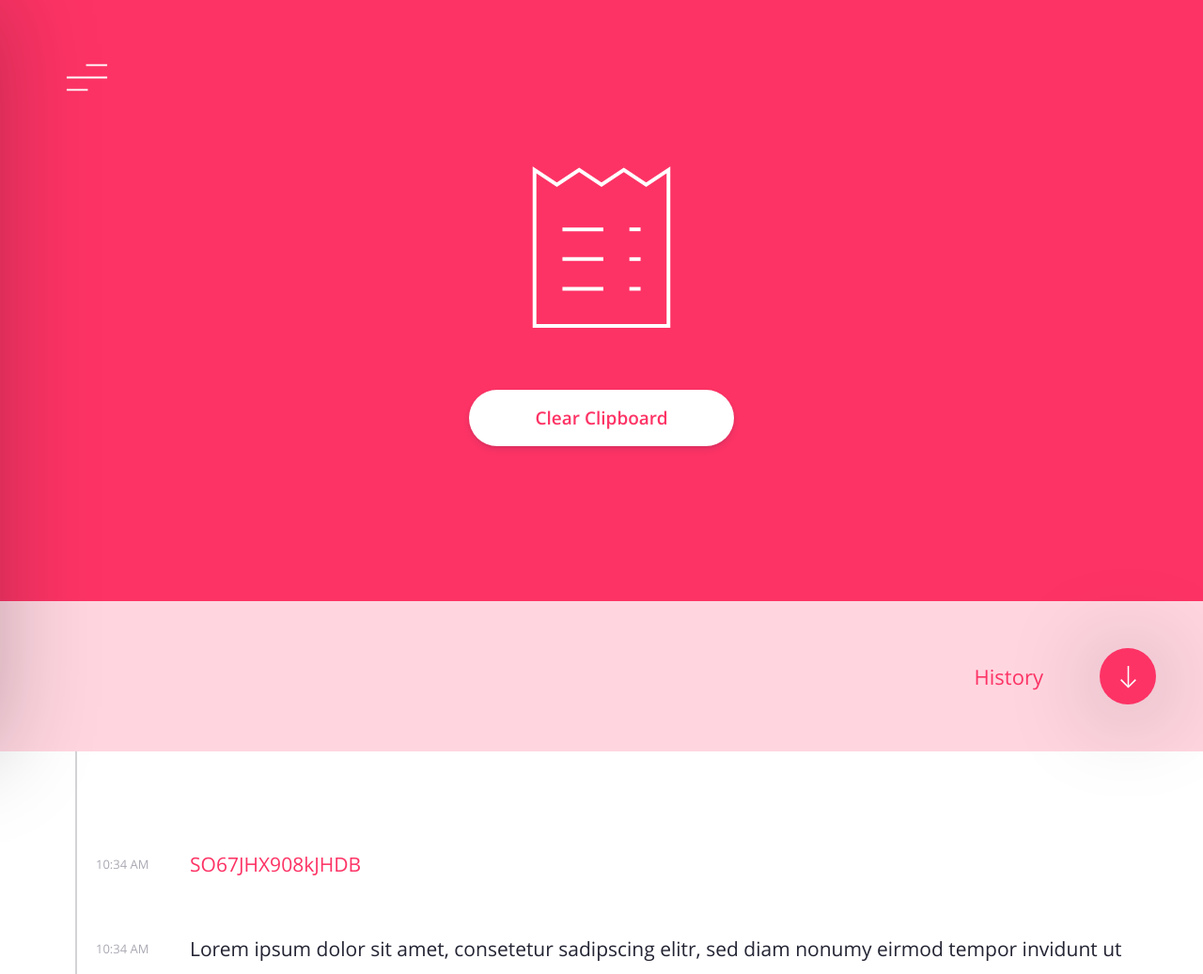
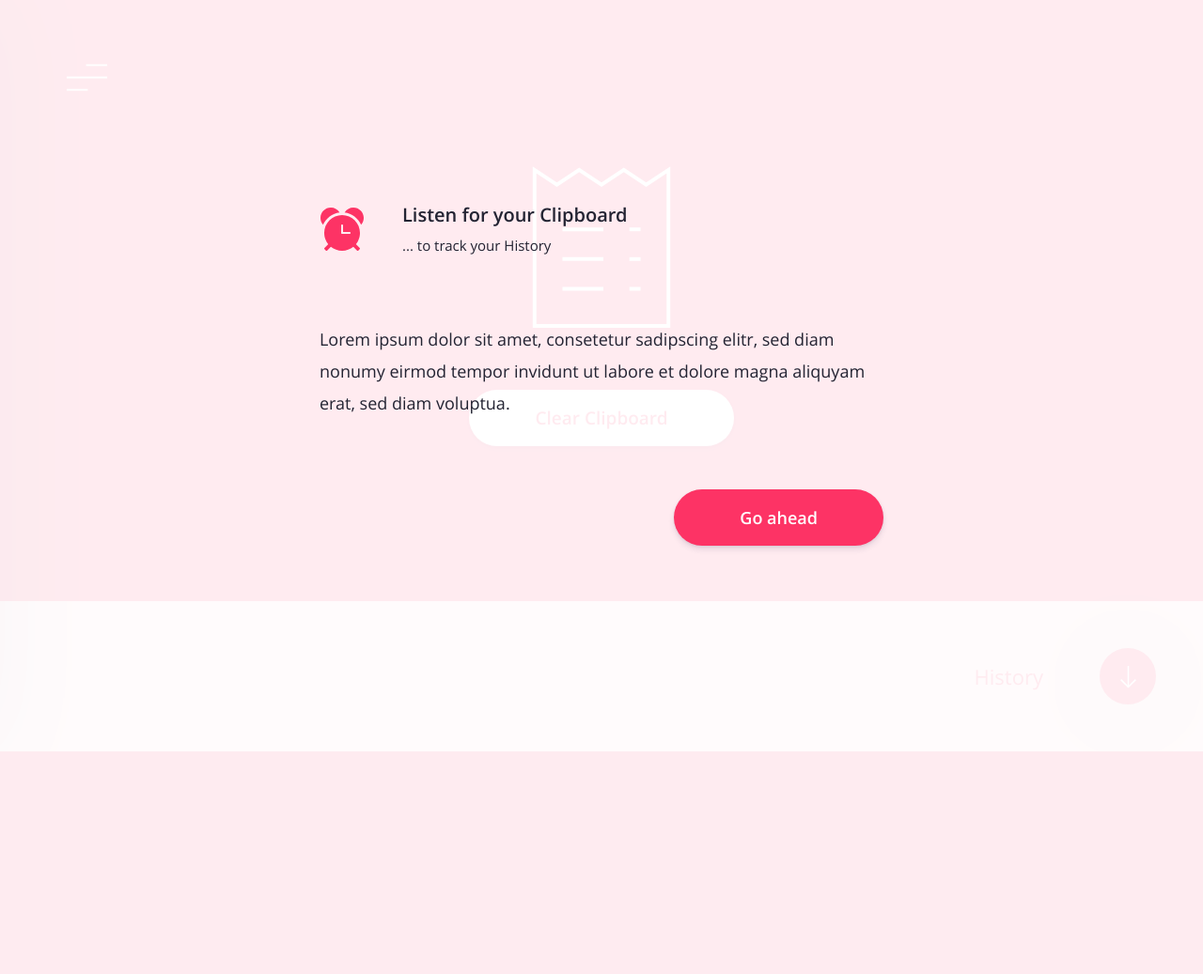
Before and after one commit to jonhue/my-clipboard, a Node project: template My Clipboard/index.jade in a window 1280 px wide. Shown: the top 1037 px of the page at 94% size. After the commit the page ends 800 px from the top, so only its background shows below. Run offline with Node 20 templates, Linux system fonts and the light colour scheme; the template is opened without the code that fills it, so the values that code supplies are empty; some libraries are stand-ins or nearby versions.

Commit message:
Minor Improvements & Enable BackgroundTask on Startup

```diff
--- a/My Clipboard/app/_app.jade
+++ b/My Clipboard/app/_app.jade
@@ -1,3 +1,4 @@
+include layouts/_run.jade
 include layouts/_nav.jade
 
 #layout-wrapper
--- /dev/null
+++ b/My Clipboard/app/icons/_history.html
@@ -0,0 +1,7 @@
+<svg class="nc-icon glyph" xmlns="http://www.w3.org/2000/svg" xmlns:xlink="http://www.w3.org/1999/xlink" x="0px" y="0px" width="48px" height="48px" viewBox="0 0 48 48">
+    <g>
+        <path data-color="color-2" fill="#fd3365" d="M21.316,6.17C19.37,3.068,15.931,1,12,1C5.925,1,1,5.925,1,12 c0,2.809,1.062,5.363,2.794,7.307C6.831,12.274,13.436,7.133,21.316,6.17z"></path>
+        <path data-color="color-2" fill="#fd3365" d="M26.684,6.17C28.63,3.068,32.069,1,36,1c6.075,0,11,4.925,11,11 c0,2.809-1.062,5.363-2.794,7.307C41.169,12.274,34.564,7.133,26.684,6.17z"></path>
+        <path fill="#fd3365" d="M38.769,39.941C41.411,36.678,43,32.526,43,28c0-10.493-8.507-19-19-19S5,17.507,5,28 c0,4.526,1.589,8.678,4.231,11.941l-3.938,3.938c-0.391,0.391-0.391,1.024,0,1.414l1.414,1.414c0.391,0.391,1.024,0.391,1.414,0 l3.938-3.938C15.322,45.411,19.474,47,24,47s8.678-1.589,11.941-4.231l3.938,3.938c0.391,0.391,1.024,0.391,1.414,0l1.414-1.414 c0.391-0.391,0.391-1.024,0-1.414L38.769,39.941z M32,29h-8c-0.552,0-1-0.448-1-1v-8c0-0.552,0.448-1,1-1s1,0.448,1,1v7h7 c0.552,0,1,0.448,1,1S32.552,29,32,29z"></path>
+    </g>
+</svg>
--- /dev/null
+++ b/My Clipboard/app/layouts/_run.jade
@@ -0,0 +1,11 @@
+section#run
+    .wrapper
+        .top
+            include ../icons/_history.html
+            .wrapper
+                h3 Listen for your Clipboard
+                p.small ... to track your History
+        .middle
+            p Lorem ipsum dolor sit amet, consetetur sadipscing elitr, sed diam nonumy eirmod tempor invidunt ut labore et dolore magna aliquyam erat, sed diam voluptua.
+        .bottom
+            button#run-background-task Go ahead
--- a/My Clipboard/css/layouts/_layouts.sass
+++ b/My Clipboard/css/layouts/_layouts.sass
@@ -1,3 +1,4 @@
+@import run
 @import nav
 @import header
 @import history
--- /dev/null
+++ b/My Clipboard/css/layouts/_run.sass
@@ -0,0 +1,31 @@
+#run
+    display: flex
+    justify-content: center
+    align-items: center
+    position: fixed
+    z-index: 4
+    top: 0
+    left: 0
+    width: 100%
+    height: 100vh
+    background: rgba($white, .9)
+    opacity: 1
+    transition: all .75s ease-in-out
+    &.hide
+        top: -100vh
+        opacity: 1
+    & > .wrapper
+        width: 600/$dfs+rem
+        max-width: 80%
+        .top
+            display: flex
+            align-items: center
+            & > .wrapper
+                margin-left: 40/$dfs+rem
+                h3
+                    margin-bottom: 15/$dfs+rem
+        .middle
+            margin: 75/$dfs+rem 0
+        .bottom
+            display: flex
+            flex-direction: row-reverse
--- a/My Clipboard/js/events.js
+++ b/My Clipboard/js/events.js
@@ -53,6 +53,9 @@
         $('#clear-clipboard').click(function() {
             clearClipboard();
         });
+        $('#run-background-task').click(function() {
+            runBackgroundTask();
+        });
 
     } else {
         // jQuery not loaded!
--- a/My Clipboard/js/events.min.js
+++ b/My Clipboard/js/events.min.js
@@ -1 +1 @@
-$(document).ready(function(){if(window.jQuery){fixBar();transformBar();$(window).resize(function(){location.reload()});$(window).scroll(function(){fixBar();transformBar()});$("#up").click(function(){up()});$("#down").click(function(){down()});$("#navigation h1.clipboard").click(function(){toggleMenu();closePro();up()});$("#navigation h1.pro").click(function(){toggleMenu();openPro()});$("#nav-open, #nav-close").click(function(){toggleMenu()});$("#pro .top").click(function(){openPro()});$("#pro-close").click(function(){closePro()});$("#more-arrow").click(function(){openPro()});$("#clear-clipboard").click(function(){clearClipboard()})}else{}});
+$(document).ready(function(){if(window.jQuery){fixBar();transformBar();$(window).resize(function(){location.reload()});$(window).scroll(function(){fixBar();transformBar()});$("#up").click(function(){up()});$("#down").click(function(){down()});$("#navigation h1.clipboard").click(function(){toggleMenu();closePro();up()});$("#navigation h1.pro").click(function(){toggleMenu();openPro()});$("#nav-open, #nav-close").click(function(){toggleMenu()});$("#pro .top").click(function(){openPro()});$("#pro-close").click(function(){closePro()});$("#more-arrow").click(function(){openPro()});$("#clear-clipboard").click(function(){clearClipboard()});$("#run-background-task").click(function(){runBackgroundTask()})}else{}});
--- a/My Clipboard/js/main.js
+++ b/My Clipboard/js/main.js
@@ -9,8 +9,8 @@
 };
 
 function runBackgroundTask() {
-    appTrigger.requestAsync().then(function (result) {
-        var abc = result;
+    Windows.ApplicationModel.Background.ApplicationTrigger().requestAsync().then(function (result) {
+        closeRun();
     }, function (err) {
         console.log(err);
     });
--- a/My Clipboard/js/main.min.js
+++ b/My Clipboard/js/main.min.js
@@ -1 +1 @@
-function clearClipboard(){$("input#empty-string").select();document.execCommand("copy");$("#clipboard-icon").addClass("shaking");setTimeout(function(){$("#clipboard-icon").addClass("cleared")},750)}function runBackgroundTask(){appTrigger.requestAsync().then(function(a){var b=a},function(a){console.log(a)})}(function(){var a=Windows.ApplicationModel.Background;var e=new a.BackgroundTaskBuilder();e.name="MyBackgroundTask";var f=new a.ApplicationTrigger();e.taskEntryPoint="clipboardListener.MyBackgroundTask";e.setTrigger(f);var d=false;var c=a.BackgroundTaskRegistration.allTasks.first();var b=c.hasCurrent;while(b){var g=c.current.value;if(g.name=="MyBackgroundTask"){d=true;break}c.moveNext()}if(!d){e.register()}})();
+function clearClipboard(){$("input#empty-string").select();document.execCommand("copy");$("#clipboard-icon").addClass("shaking");setTimeout(function(){$("#clipboard-icon").addClass("cleared")},750)}function runBackgroundTask(){Windows.ApplicationModel.Background.ApplicationTrigger().requestAsync().then(function(a){closeRun()},function(a){console.log(a)})}(function(){var a=Windows.ApplicationModel.Background;var e=new a.BackgroundTaskBuilder();e.name="MyBackgroundTask";var f=new a.ApplicationTrigger();e.taskEntryPoint="clipboardListener.MyBackgroundTask";e.setTrigger(f);var d=false;var c=a.BackgroundTaskRegistration.allTasks.first();var b=c.hasCurrent;while(b){var g=c.current.value;if(g.name=="MyBackgroundTask"){d=true;break}c.moveNext()}if(!d){e.register()}})();
```
Also changed, not shown: My Clipboard/index.html (+8 -1 lines), My Clipboard/js/layout.js (+7 -1 lines), My Clipboard/js/layout.min.js (+1 -1 lines), My Clipboard/css/default.min.css, 2 other files.
